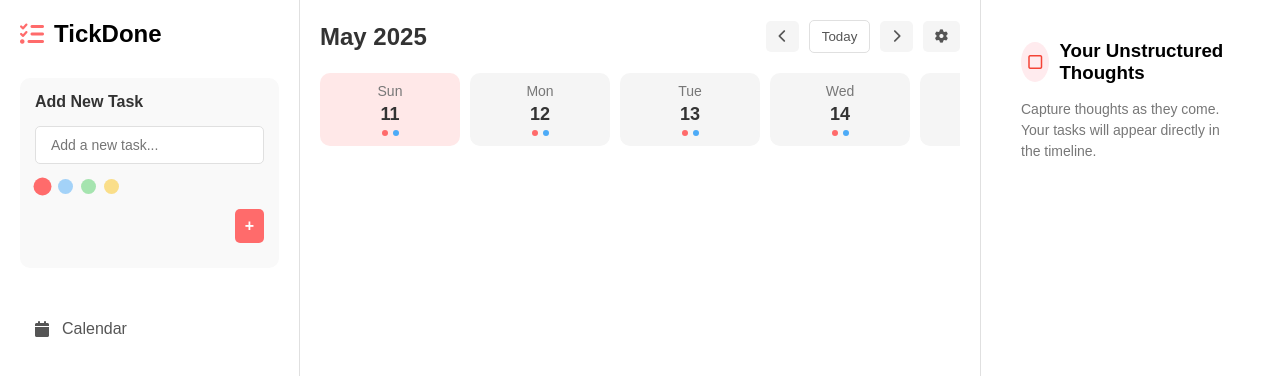
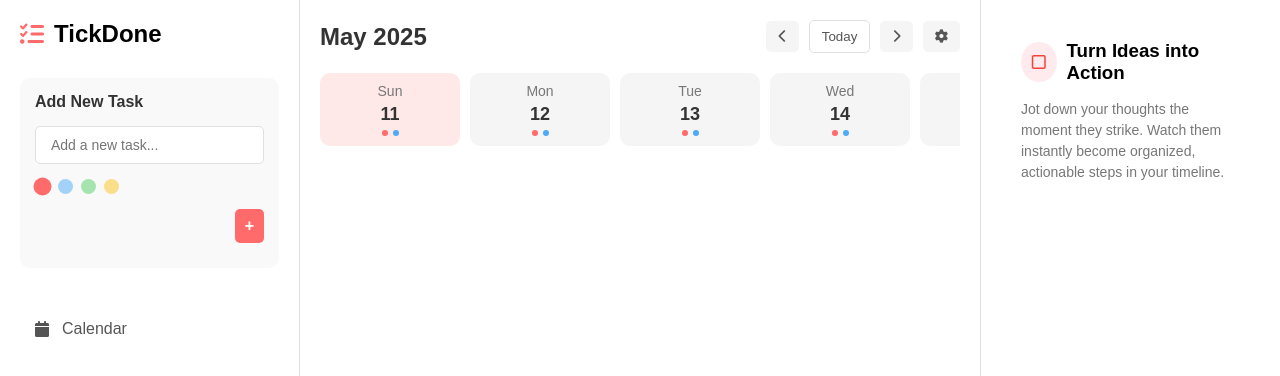
Before and after one commit to MiracleJames/To_Do_App, a website: page index.html in a window 1280 px wide. Shown: the top 376 px of the page. Drawn offline with Linux system fonts and the light colour scheme.

Commit message:
Update made

```diff
--- a/index.html
+++ b/index.html
@@ -147,11 +147,11 @@
                     <div class="thoughts-icon">
                         <i class="far fa-square"></i>
                     </div>
-                    <h3>Your Unstructured Thoughts</h3>
+                    <h3>Turn Ideas into Action</h3>
                 </div>
                 <p class="thoughts-desc">
-                    Capture thoughts as they come.
-                    Your tasks will appear directly in the timeline.
+                    Jot down your thoughts the moment they strike.
+                    Watch them instantly become organized, actionable steps in your timeline.
                 </p>
                 <div id="taskList" class="task-list">
                     <!-- Completed tasks will be moved here -->
```
